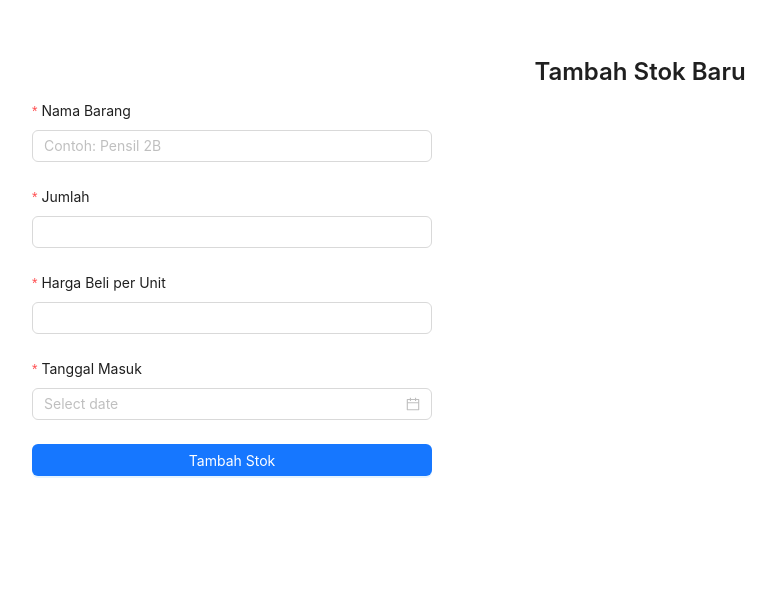
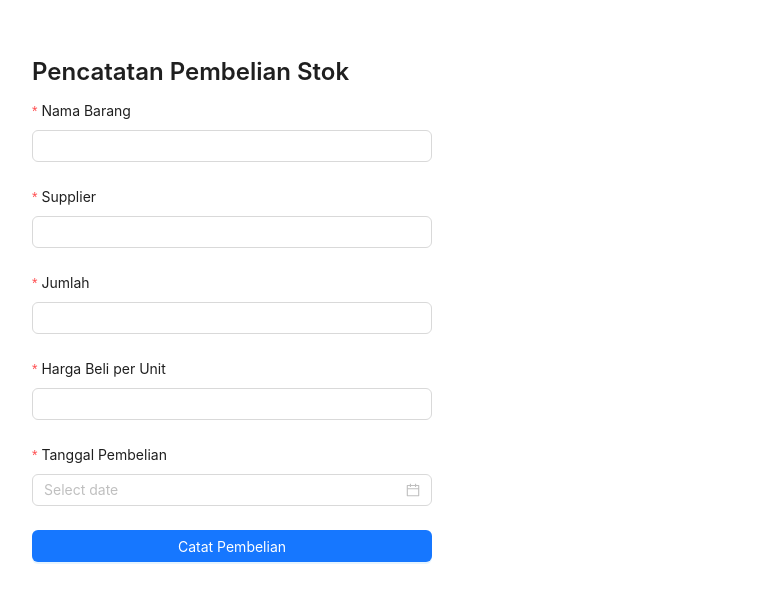
Before and after one commit to AlbaniRajata/toko-kita, a React (Create React App) app: page /purchase in a window 1280 px wide. Shown: the top 602 px of the page, without its empty margins (0-776 px from the left). Built offline with nearby package versions, Linux system fonts and the light colour scheme.

Commit message:
pembelian stok dari supplier

```diff
--- a/db.json
+++ b/db.json
@@ -7,5 +7,15 @@
       "purchasePrice": 2000,
       "date": "2025-05-26"
     }
+  ],
+  "purchases": [
+    {
+      "id": "4287",
+      "name": "Pensil 2B",
+      "supplier": "Toko 1",
+      "quantity": 50,
+      "purchasePrice": 2000,
+      "date": "2025-05-26"
+    }
   ]
 }
--- a/package.json
+++ b/package.json
@@ -13,6 +13,7 @@
     "json-server": "^1.0.0-beta.3",
     "react": "^19.1.0",
     "react-dom": "^19.1.0",
+    "react-router-dom": "^7.6.1",
     "react-scripts": "5.0.1",
     "web-vitals": "^2.1.4"
   },
--- a/src/App.js
+++ b/src/App.js
@@ -1,11 +1,16 @@
 import './App.css';
+import { BrowserRouter as Router, Routes, Route } from 'react-router-dom';
 import AddStockPage from './pages/AddStockPage';
+import PurchasePage from './pages/PurchasePage';
 
 function App() {
   return (
-    <div className="App">
-      <AddStockPage />
-    </div>
+    <Router>
+      <Routes>
+        <Route path="/" element={<AddStockPage />} />
+        <Route path="/purchase" element={<PurchasePage />} />
+      </Routes>
+    </Router>
   );
 }
 
--- /dev/null
+++ b/src/components/PurchaseForm.jsx
@@ -0,0 +1,55 @@
+import { Form, Input, InputNumber, DatePicker, Button, message } from 'antd';
+import { addPurchase } from '../services/api';
+
+const PurchaseForm = () => {
+  const [form] = Form.useForm();
+
+  const onFinish = async (values) => {
+    const formatted = {
+      ...values,
+      date: values.date.format('YYYY-MM-DD'),
+      id: Date.now().toString().slice(-4),
+    };
+
+    try {
+      await addPurchase(formatted);
+
+      message.success('Pembelian berhasil dicatat!');
+      form.resetFields();
+    } catch (err) {
+      message.error('Gagal mencatat pembelian.');
+    }
+  };
+
+  return (
+    <Form form={form} layout="vertical" onFinish={onFinish} style={{ maxWidth: 400 }}>
+      <Form.Item name="name" label="Nama Barang" rules={[{ required: true }]}>
+        <Input />
+      </Form.Item>
+
+      <Form.Item name="supplier" label="Supplier" rules={[{ required: true, message: 'Supplier wajib diisi' }]}>
+        <Input />
+      </Form.Item>
+
+      <Form.Item name="quantity" label="Jumlah" rules={[{ required: true, type: 'number', min: 1 }]}>
+        <InputNumber min={1} style={{ width: '100%' }} />
+      </Form.Item>
+
+      <Form.Item name="purchasePrice" label="Harga Beli per Unit" rules={[{ required: true }]}>
+        <InputNumber min={0} style={{ width: '100%' }} />
+      </Form.Item>
+
+      <Form.Item name="date" label="Tanggal Pembelian" rules={[{ required: true }]}>
+        <DatePicker style={{ width: '100%' }} format="YYYY-MM-DD" />
+      </Form.Item>
+
+      <Form.Item>
+        <Button type="primary" htmlType="submit" block>
+          Catat Pembelian
+        </Button>
+      </Form.Item>
+    </Form>
+  );
+};
+
+export default PurchaseForm;
--- /dev/null
+++ b/src/pages/PurchasePage.jsx
@@ -0,0 +1,13 @@
+import PurchaseForm from '../components/PurchaseForm';
+import { Typography } from 'antd';
+
+const PurchasePage = () => {
+  return (
+    <div style={{ padding: '2rem' }}>
+      <Typography.Title level={3}>Pencatatan Pembelian Stok</Typography.Title>
+      <PurchaseForm />
+    </div>
+  );
+};
+
+export default PurchasePage;
--- a/src/services/api.js
+++ b/src/services/api.js
@@ -2,6 +2,6 @@ import axios from 'axios';
 
 const API_URL = 'http://localhost:3001';
 
-export const addStock = (stockData) => {
-  return axios.post(`${API_URL}/stocks`, stockData);
-};
+export const addStock = (stockData) => axios.post(`${API_URL}/stocks`, stockData);
+
+export const addPurchase = (purchaseData) => axios.post(`${API_URL}/purchases`, purchaseData);
```
Also changed, not shown: 1 other file (tests, documents, lock files or other folders).
